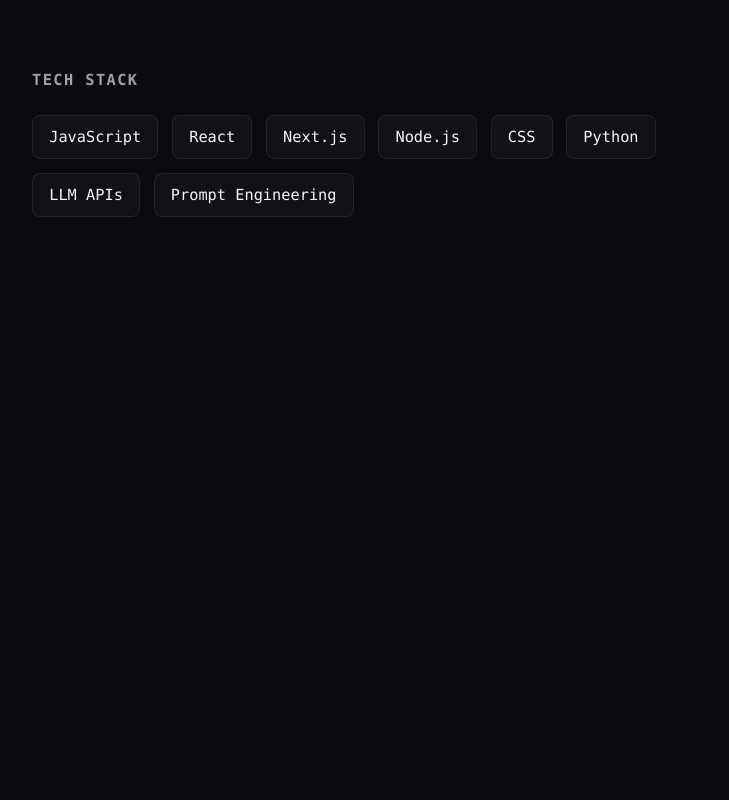
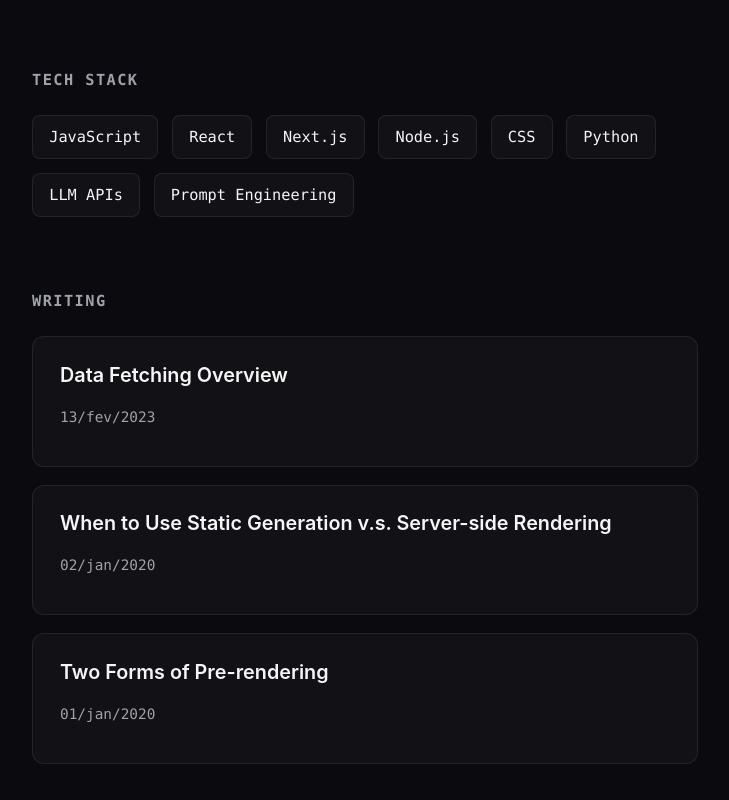
Before and after one commit to eduardodarocha/nextjs-blog, a Next.js app: page / in a window 1280 px wide. Shown: the part 602-1402 px from the top of the page, without its empty margins (275-1004 px from the left). Before the commit the page ends 855 px from the top, so only its background shows below. Built offline with nearby package versions, Linux system fonts and the light colour scheme.

Commit message:
Render blog posts as cards on homepage

```diff
--- a/pages/index.js
+++ b/pages/index.js
@@ -1,6 +1,8 @@
 import Head from "next/head";
 import Script from "next/script";
 import Image from "next/image";
+import Link from "next/link";
+import Date from '../components/date';
 import Layout, { siteTitle } from "../components/layout";
 import styles from "../styles/Home.module.css";
 import { getSortedPostsData } from '../lib/posts';
@@ -83,6 +85,20 @@
             ))}
           </div>
         </section>
+
+        <section className={styles.section} id="writing">
+          <h2 className={styles.sectionTitle}>Writing</h2>
+          <div className={styles.postGrid}>
+            {allPostsData.map(({ id, date, title }) => (
+              <Link href={`/posts/${id}`} className={styles.postCard} key={id}>
+                <p className={styles.postTitle}>{title}</p>
+                <p className={styles.postDate}>
+                  <Date dateString={date} />
+                </p>
+              </Link>
+            ))}
+          </div>
+        </section>
       </Layout>
     </>
   );
--- a/styles/Home.module.css
+++ b/styles/Home.module.css
@@ -91,3 +91,39 @@
   border-color: var(--color-border-hover);
   box-shadow: var(--shadow-glow);
 }
+
+.postGrid {
+  display: flex;
+  flex-direction: column;
+  gap: 1rem;
+}
+
+.postCard {
+  display: block;
+  padding: 1.25rem 1.5rem;
+  border: 1px solid var(--color-border);
+  border-radius: var(--radius);
+  background: var(--color-bg-elevated);
+  text-decoration: none;
+  transition: border-color 0.15s ease, box-shadow 0.15s ease, transform 0.15s ease;
+}
+
+.postCard:hover {
+  border-color: var(--color-border-hover);
+  box-shadow: var(--shadow-glow);
+  transform: translateY(-2px);
+  text-decoration: none;
+}
+
+.postTitle {
+  color: var(--color-text);
+  font-size: 1.1rem;
+  font-weight: 600;
+  margin: 0 0 0.4rem;
+}
+
+.postDate {
+  font-family: var(--font-mono);
+  font-size: 0.8rem;
+  color: var(--color-text-muted);
+}
```
Also changed, not shown: styles/utils.module.css (+4 -42 lines).
